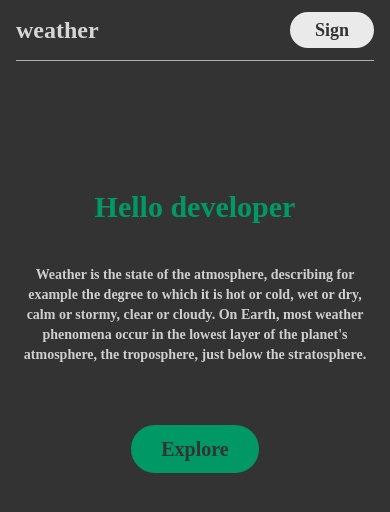
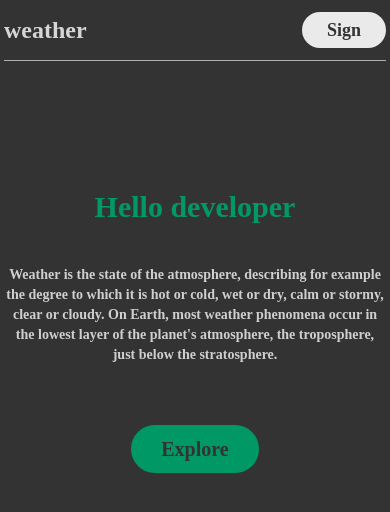
Before and after one commit to naushadalammtd871/Applauncher-project, a React (Vite) app: page / in a window 390 px wide. Shown: the top 512 px of the page. Built offline with nearby package versions, Linux system fonts and the light colour scheme; no server answers; the HTML template or start-up script is replaced by a standard one.

Commit message:
Update App.jsx

```diff
--- a/src/App.jsx
+++ b/src/App.jsx
@@ -7,7 +7,7 @@
 
 const App = () => {
   return (
-    <div className='px-4 sm:px-[5vw] md:px-[7vw] lg:px-[9vw]'>
+    <div className='px-1 sm:px-4 sm:px-[5vw] md:px-[7vw] lg:px-[9vw]'>
       <BrowserRouter>
       <Navbar />
         <Routes>
```
